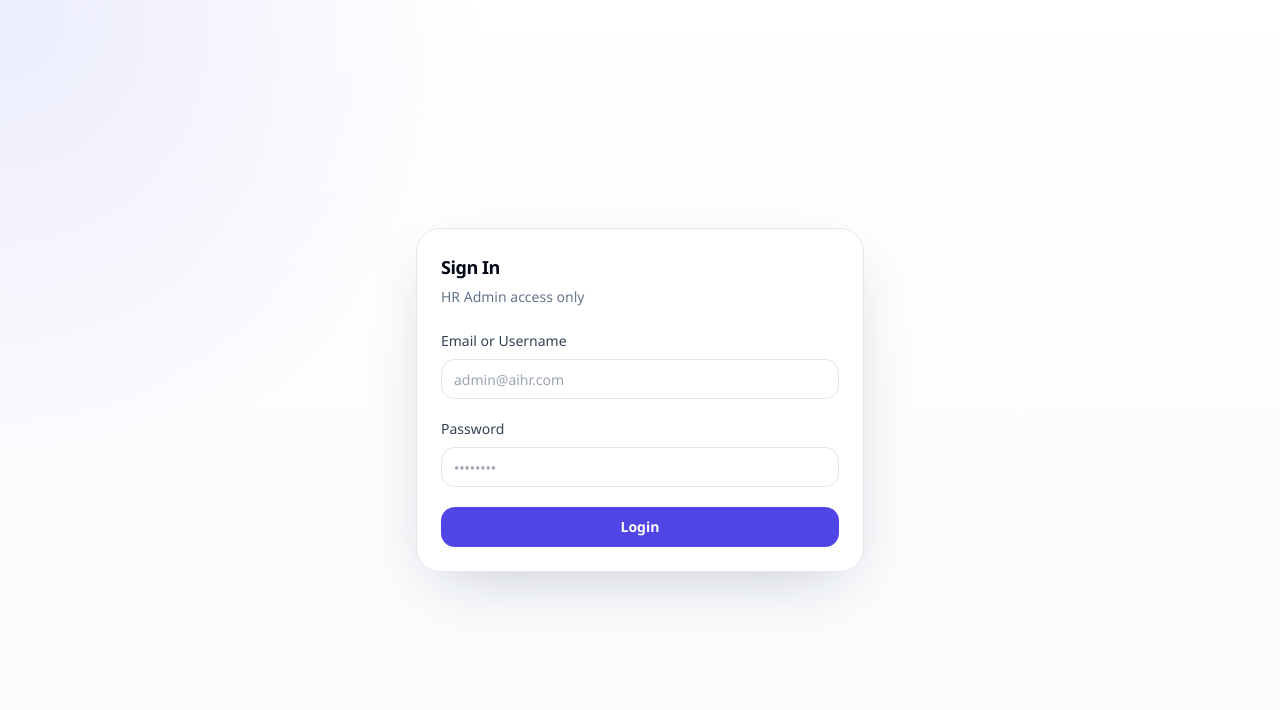
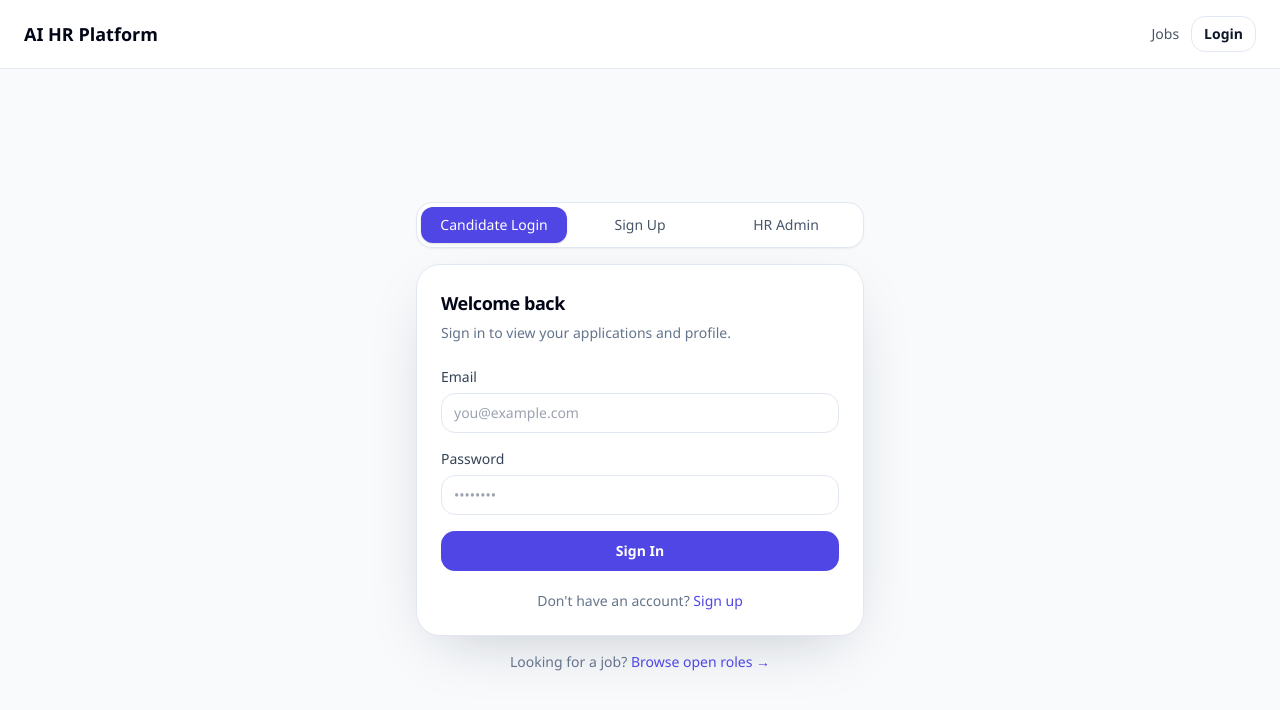
Before and after one commit to irfanmia/ai-hr-platform, a Next.js app in the folder frontend/: page /login in a window 1280 px wide. Shown: the top 710 px of the page. Built offline with nearby package versions, Linux system fonts and the light colour scheme; no server answers.

Commit message:
feat: unified login/signup page with tabs + PublicNav on login page

```diff
--- a/frontend/app/login/page.tsx
+++ b/frontend/app/login/page.tsx
@@ -1,88 +1,211 @@
 "use client";
 
+import Link from "next/link";
 import { useRouter, useSearchParams } from "next/navigation";
 import { Suspense, useEffect, useState } from "react";
 
+import { PublicNav } from "@/components/public-nav";
 import { Button } from "@/components/ui/button";
 import { Card, CardContent, CardHeader, CardTitle } from "@/components/ui/card";
 import { Input } from "@/components/ui/input";
 import { Label } from "@/components/ui/label";
 import { login } from "@/lib/api";
 
+const API = process.env.NEXT_PUBLIC_API_URL ?? "/api";
+
 function decodeJwt(token: string): Record<string, any> | null {
   try {
-    const payload = token.split(".")[1];
-    return JSON.parse(atob(payload.replace(/-/g, "+").replace(/_/g, "/")));
-  } catch {
-    return null;
-  }
+    return JSON.parse(atob(token.split(".")[1].replace(/-/g, "+").replace(/_/g, "/")));
+  } catch { return null; }
 }
 
-function LoginForm() {
+async function registerCandidate(name: string, email: string, password: string) {
+  const res = await fetch(`${API}/auth/register/`, {
+    method: "POST",
+    headers: { "Content-Type": "application/json" },
+    body: JSON.stringify({ name, email, password }),
+  });
+  const data = await res.json();
+  if (!res.ok) throw new Error(data.error || "Registration failed");
+  return data;
+}
+
+function LoginSignupForm() {
   const router = useRouter();
   const searchParams = useSearchParams();
+
+  // "login-hr" | "login-candidate" | "signup"
+  const [mode, setMode] = useState<"login-hr" | "login-candidate" | "signup">("login-candidate");
+
+  const [name, setName] = useState("");
   const [email, setEmail] = useState("");
   const [password, setPassword] = useState("");
+  const [confirmPassword, setConfirmPassword] = useState("");
   const [error, setError] = useState("");
   const [loading, setLoading] = useState(false);
 
   useEffect(() => {
     if (searchParams.get("error") === "not_staff") {
-      setError("This account does not have dashboard access. Please use your HR admin credentials.");
+      setError("That account doesn't have HR access. Log in as a candidate below.");
+      setMode("login-candidate");
     }
-  }, [searchParams]);
+    // If already signed in as candidate → go to my-dashboard
+    const token = localStorage.getItem("candidate_access_token");
+    if (token) {
+      const p = decodeJwt(token);
+      if (p && !p.is_staff) router.replace("/my-dashboard");
+    }
+  }, [searchParams, router]);
 
-  async function handleSubmit(event: React.FormEvent) {
-    event.preventDefault();
-    setLoading(true);
-    setError("");
+  async function handleSubmit(e: React.FormEvent) {
+    e.preventDefault();
+    setError(""); setLoading(true);
+
     try {
+      if (mode === "signup") {
+        if (!name.trim()) { setError("Please enter your full name."); return; }
+        if (password !== confirmPassword) { setError("Passwords do not match."); return; }
+        if (password.length < 6) { setError("Password must be at least 6 characters."); return; }
+        const data = await registerCandidate(name, email, password);
+        localStorage.setItem("candidate_access_token", data.access);
+        router.push("/my-dashboard");
+
+      } else if (mode === "login-candidate") {
         const tokens = await login(email, password);
+        const payload = decodeJwt(tokens.access);
+        if (payload?.is_staff || payload?.is_superuser) {
+          // Oops — HR user logged into candidate form
+          localStorage.setItem("hr_access_token", tokens.access);
+          router.push("/dashboard");
+        } else {
+          localStorage.setItem("candidate_access_token", tokens.access);
+          router.push("/my-dashboard");
+        }
 
-      // Check if this is a staff/admin account
+      } else {
+        // HR login
+        const tokens = await login(email, password);
         const payload = decodeJwt(tokens.access);
         if (!payload?.is_staff && !payload?.is_superuser) {
-        setError("This login is for HR administrators only. Candidates can apply directly from the jobs page.");
-        setLoading(false);
+          setError("This is for HR administrators only. Use 'Candidate Login' below.");
           return;
         }
-
         localStorage.setItem("hr_access_token", tokens.access);
-      localStorage.setItem("hr_refresh_token", tokens.refresh);
         router.push("/dashboard");
-    } catch {
-      setError("Invalid credentials. Please try again.");
+      }
+    } catch (err: any) {
+      setError(err.message || "Invalid credentials. Please try again.");
     } finally {
       setLoading(false);
     }
   }
 
   return (
-    <div className="flex min-h-screen items-center justify-center px-6 py-12">
-      <Card className="w-full max-w-md rounded-3xl">
+    <div className="min-h-screen bg-slate-50">
+      <PublicNav />
+      <div className="flex min-h-[calc(100vh-65px)] items-center justify-center px-6 py-12">
+        <div className="w-full max-w-md space-y-4">
+
+          {/* Tab switcher */}
+          <div className="flex rounded-2xl border border-slate-200 bg-white p-1 shadow-sm">
+            <button
+              onClick={() => { setMode("login-candidate"); setError(""); }}
+              className={`flex-1 rounded-xl py-2 text-sm font-medium transition-colors ${mode === "login-candidate" ? "bg-indigo-600 text-white shadow" : "text-slate-600 hover:text-slate-900"}`}
+            >
+              Candidate Login
+            </button>
+            <button
+              onClick={() => { setMode("signup"); setError(""); }}
+              className={`flex-1 rounded-xl py-2 text-sm font-medium transition-colors ${mode === "signup" ? "bg-indigo-600 text-white shadow" : "text-slate-600 hover:text-slate-900"}`}
+            >
+              Sign Up
+            </button>
+            <button
+              onClick={() => { setMode("login-hr"); setError(""); }}
+              className={`flex-1 rounded-xl py-2 text-sm font-medium transition-colors ${mode === "login-hr" ? "bg-slate-800 text-white shadow" : "text-slate-600 hover:text-slate-900"}`}
+            >
+              HR Admin
+            </button>
+          </div>
+
+          <Card className="rounded-3xl shadow-sm">
             <CardHeader>
-          <CardTitle>Sign In</CardTitle>
-          <p className="text-sm text-slate-500">HR Admin access only</p>
+              <CardTitle>
+                {mode === "signup" ? "Create your account" :
+                 mode === "login-candidate" ? "Welcome back" :
+                 "HR Admin Login"}
+              </CardTitle>
+              <p className="text-sm text-slate-500">
+                {mode === "signup" ? "Sign up to apply for jobs and track your applications." :
+                 mode === "login-candidate" ? "Sign in to view your applications and profile." :
+                 "Restricted to authorised HR staff only."}
+              </p>
             </CardHeader>
             <CardContent>
-          <form className="space-y-5" onSubmit={handleSubmit}>
+              <form className="space-y-4" onSubmit={handleSubmit}>
+                {mode === "signup" && (
                   <div>
-              <Label className="mb-2 block">Email or Username</Label>
-              <Input value={email} onChange={(e) => setEmail(e.target.value)} placeholder="admin@aihr.com" />
+                    <Label className="mb-1.5 block">Full Name</Label>
+                    <Input placeholder="John Doe" value={name} onChange={e => setName(e.target.value)} required />
+                  </div>
+                )}
+                <div>
+                  <Label className="mb-1.5 block">Email</Label>
+                  <Input type="email" placeholder={mode === "login-hr" ? "admin@aihr.com" : "you@example.com"} value={email} onChange={e => setEmail(e.target.value)} required />
                 </div>
                 <div>
-              <Label className="mb-2 block">Password</Label>
-              <Input type="password" value={password} onChange={(e) => setPassword(e.target.value)} placeholder="••••••••" />
+                  <Label className="mb-1.5 block">Password</Label>
+                  <Input type="password" placeholder={mode === "signup" ? "Min. 6 characters" : "••••••••"} value={password} onChange={e => setPassword(e.target.value)} required />
                 </div>
+                {mode === "signup" && (
+                  <div>
+                    <Label className="mb-1.5 block">Confirm Password</Label>
+                    <Input type="password" placeholder="Re-enter password" value={confirmPassword} onChange={e => setConfirmPassword(e.target.value)} required />
+                  </div>
+                )}
+
                 {error && (
-              <p className="rounded-lg bg-red-50 px-4 py-3 text-sm text-red-600">{error}</p>
+                  <p className="rounded-xl bg-red-50 px-4 py-3 text-sm text-red-600">{error}</p>
                 )}
-            <Button className="w-full" type="submit" disabled={loading}>
-              {loading ? "Signing in..." : "Login"}
+
+                <Button className={`w-full ${mode === "login-hr" ? "bg-slate-800 hover:bg-slate-700" : ""}`} type="submit" disabled={loading}>
+                  {loading ? "Please wait..." :
+                   mode === "signup" ? "Create Account" :
+                   mode === "login-candidate" ? "Sign In" :
+                   "HR Admin Login"}
                 </Button>
               </form>
+
+              {/* Bottom links */}
+              <div className="mt-5 text-center text-sm text-slate-500">
+                {mode === "login-candidate" && (
+                  <>Don&apos;t have an account?{" "}
+                    <button className="font-medium text-indigo-600 hover:underline" onClick={() => { setMode("signup"); setError(""); }}>Sign up</button>
+                  </>
+                )}
+                {mode === "signup" && (
+                  <>Already have an account?{" "}
+                    <button className="font-medium text-indigo-600 hover:underline" onClick={() => { setMode("login-candidate"); setError(""); }}>Sign in</button>
+                  </>
+                )}
+                {mode === "login-hr" && (
+                  <>Looking to apply?{" "}
+                    <Link href="/jobs" className="font-medium text-indigo-600 hover:underline">Browse jobs →</Link>
+                  </>
+                )}
+              </div>
             </CardContent>
           </Card>
+
+          {/* Browse jobs CTA for candidates */}
+          {mode !== "login-hr" && (
+            <p className="text-center text-sm text-slate-500">
+              Looking for a job?{" "}
+              <Link href="/jobs" className="font-medium text-indigo-600 hover:underline">Browse open roles →</Link>
+            </p>
+          )}
+        </div>
+      </div>
     </div>
   );
 }
@@ -90,7 +213,7 @@ function LoginForm() {
 export default function LoginPage() {
   return (
     <Suspense>
-      <LoginForm />
+      <LoginSignupForm />
     </Suspense>
   );
 }
```
Lines whose indentation alone changed are shown as unchanged.
